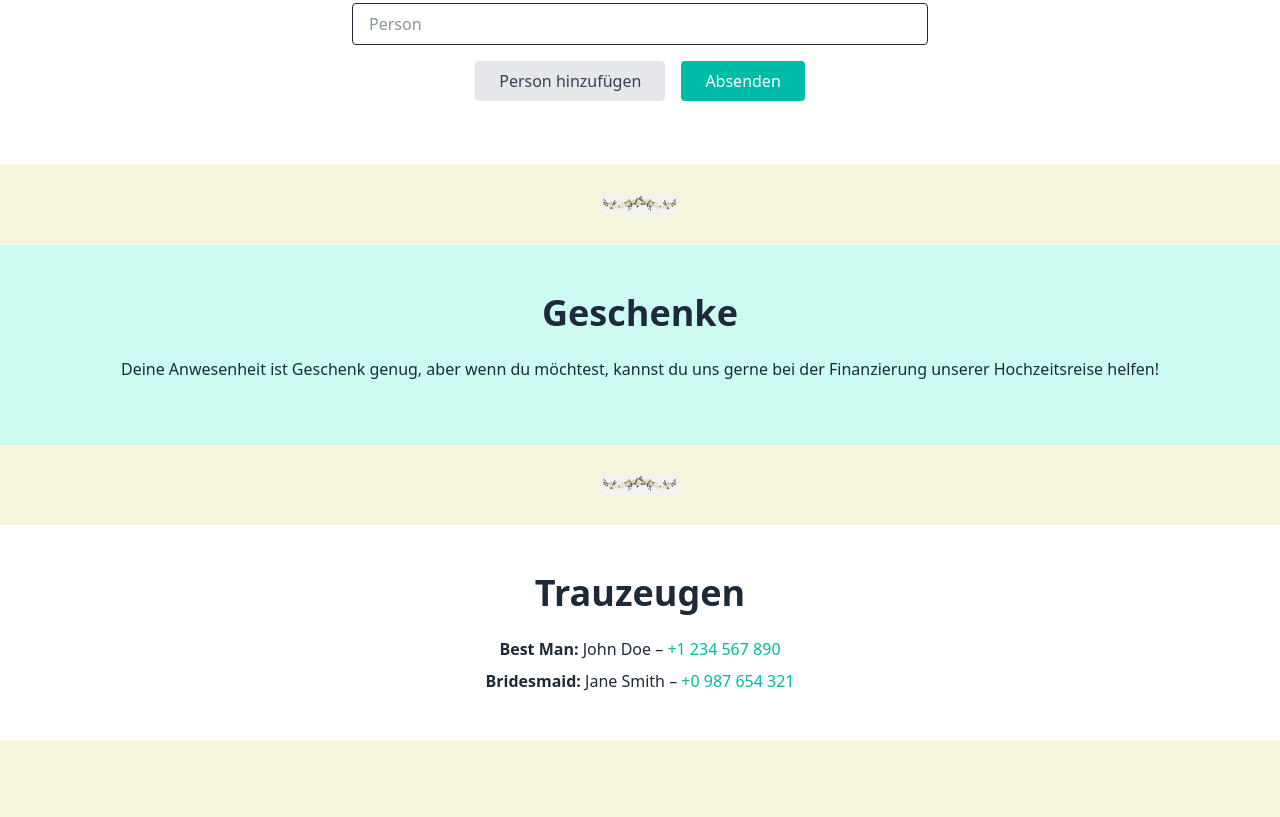
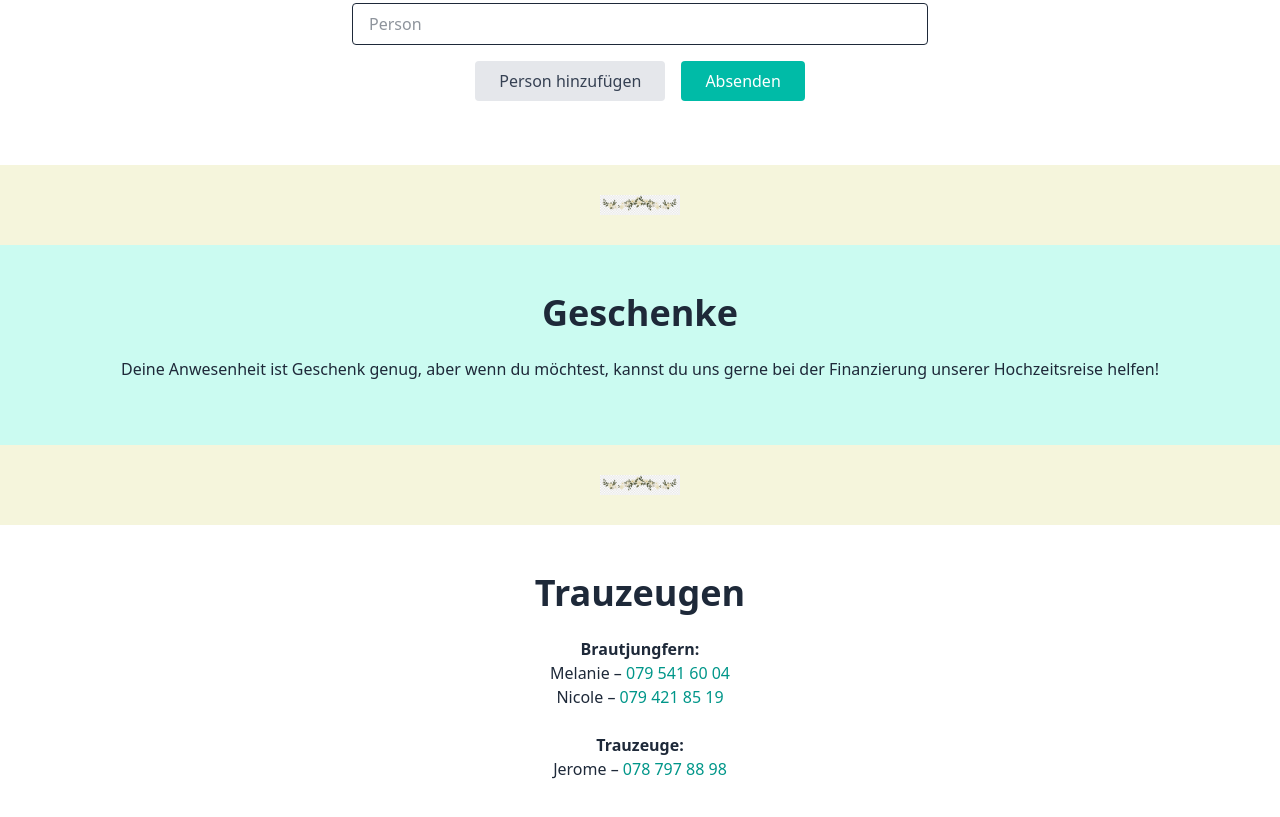
Before and after one commit to glklimmer/wedding, a plain HTML site: page index.html in a window 1280 px wide. Shown: the part 3779-4596 px from the top of the page. Before the commit the page ends 4520 px from the top, so only its background shows below. Drawn offline with nearby package versions, Linux system fonts and the light colour scheme.

Commit message:
add numbas

```diff
--- a/index.html
+++ b/index.html
@@ -417,15 +417,59 @@
     <section class="bg-white py-12">
       <div class="container mx-auto text-center">
         <h2 class="text-4xl font-bold mb-6">Trauzeugen</h2>
-        <p class="mb-2">
-          <strong>Best Man:</strong> John Doe –
-          <a href="tel:+1234567890" class="text-teal-500">+1 234 567 890</a>
-        </p>
-        <p>
-          <strong>Bridesmaid:</strong> Jane Smith –
-          <a href="tel:+0987654321" class="text-teal-500">+0 987 654 321</a>
-        </p>
+
+        <strong>Brautjungfern:</strong>
+        <div class="mb-6">
+          <div>
+            Melanie –
+            <a
+              id="braidsmaid1-phone"
+              class="phone-reveal text-teal-600"
+              href="#"
+            >
+              show number
+            </a>
+          </div>
+
+          <div>
+            Nicole –
+            <a
+              id="braidsmaid2-phone"
+              class="phone-reveal text-teal-600"
+              href="#"
+            >
+              show number
+            </a>
+          </div>
+        </div>
+
+        <div class="mb-8">
+          <strong>Trauzeuge:</strong>
+          <div>
+            Jerome –
+            <a id="bestman-phone" class="phone-reveal text-teal-600" href="#">
+              show number
+            </a>
+          </div>
+        </div>
       </div>
+
+      <script>
+        // define all the phone numbers here, keyed by the link’s id
+        const phoneMap = {
+          "bestman-phone": ["078", "797", "88", "98"],
+          "braidsmaid1-phone": ["079", "541", "60", "04"],
+          "braidsmaid2-phone": ["079", "421", "85", "19"],
+        };
+
+        Object.entries(phoneMap).forEach(([id, parts]) => {
+          const a = document.getElementById(id);
+          const display = parts.join(" ");
+          const href = "tel:" + parts.join("");
+          a.textContent = display;
+          a.href = href;
+        });
+      </script>
     </section>
   </body>
 </html>
```
